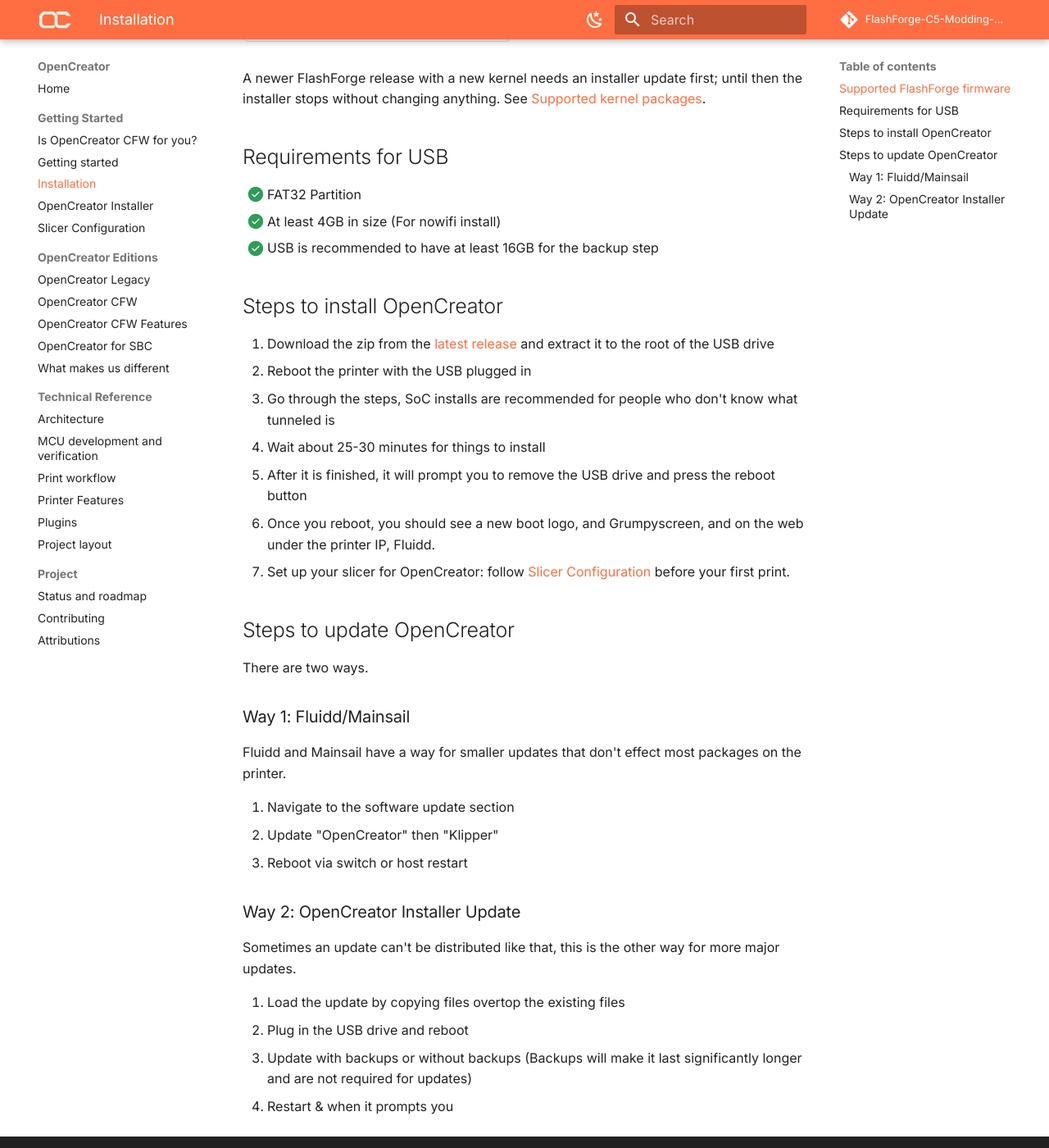
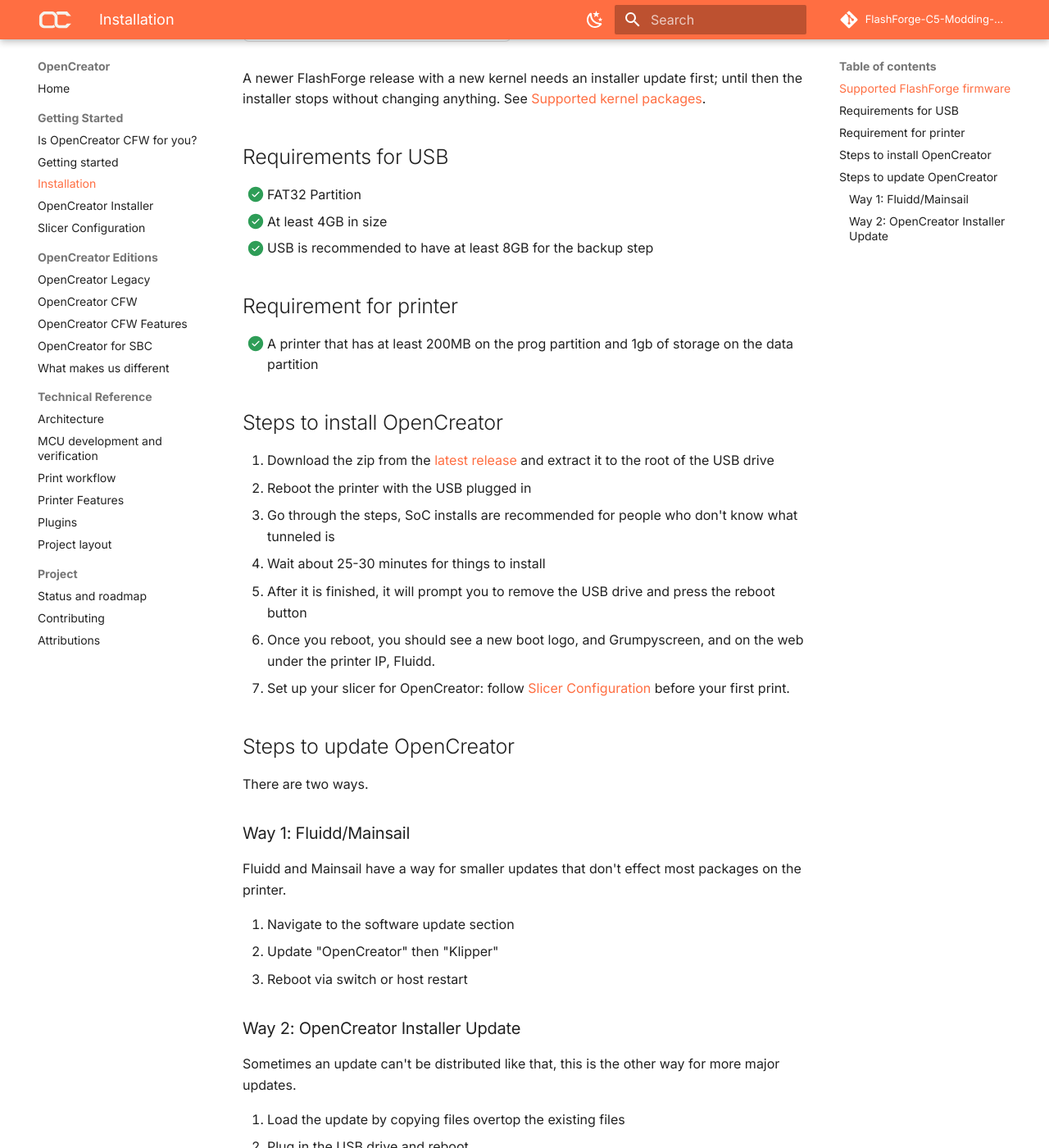
Before and after one commit to FlashForge-C5-Modding-Group/OpenCreator, an MkDocs documentation site: the page built from docs/installation-and-safety.md, in a window 1280 px wide and 1400 px high, scrolled down 815 px. Shown: the whole window at 82% size. Built offline with MkDocs 1.6.1 and Material for MkDocs 9.7.7, drawn with Linux system fonts in a browser that asks for light colours; comment, search, counter and statistics services are not loaded; some of the changed text lies outside the part shown.

Commit message:
small site updates

```diff
--- a/docs/installation-and-safety.md
+++ b/docs/installation-and-safety.md
@@ -29,8 +29,11 @@ stops without changing anything. See [Supported kernel packages](installer.md).
 ## Requirements for USB
 
 - [x] FAT32 Partition
-- [x] At least 4GB in size (For nowifi install)
-- [x] USB is recommended to have at least 16GB for the backup step
+- [x] At least 4GB in size
+- [x] USB is recommended to have at least 8GB for the backup step
+
+## Requirement for printer
+- [x] A printer that has at least 200MB on the prog partition and 1gb of storage on the data partition
 
 ## Steps to install OpenCreator
 
@@ -58,4 +61,4 @@ Sometimes an update can't be distributed like that, this is the other way for mo
 1. Load the update by copying files overtop the existing files
 2. Plug in the USB drive and reboot
 3. Update with backups or without backups (Backups will make it last significantly longer and are not required for updates)
-4. Restart & when it prompts you
+4. Restart when it prompts you
```
Also changed, not shown: docs/installer.md (+1 -5 lines), docs/is-cfw-for-you.md (+1 -0 lines).
